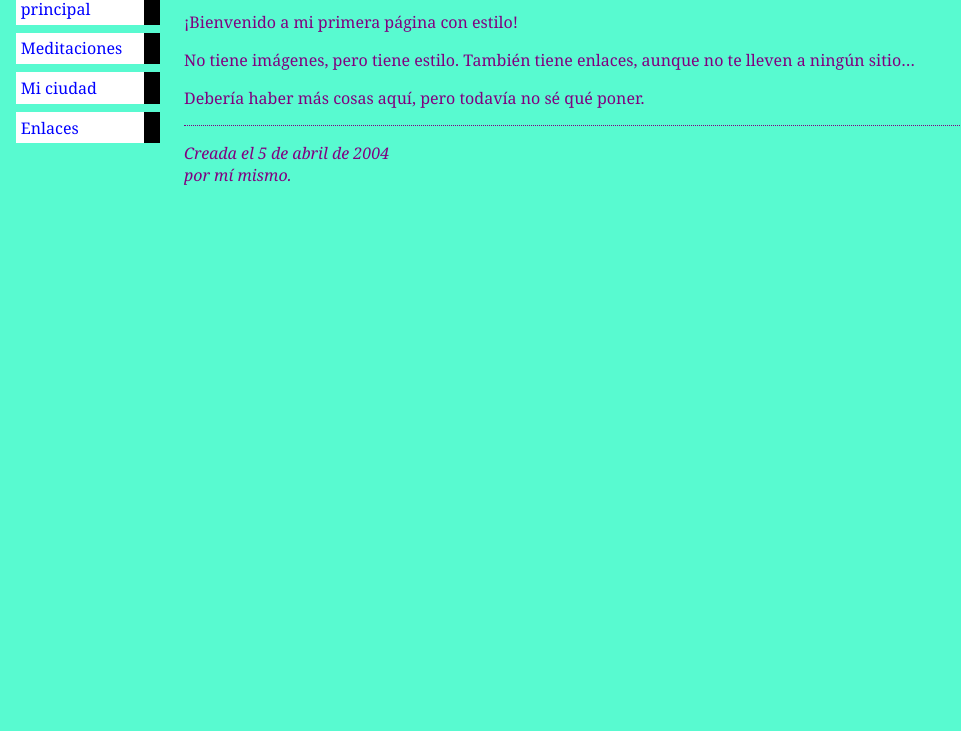
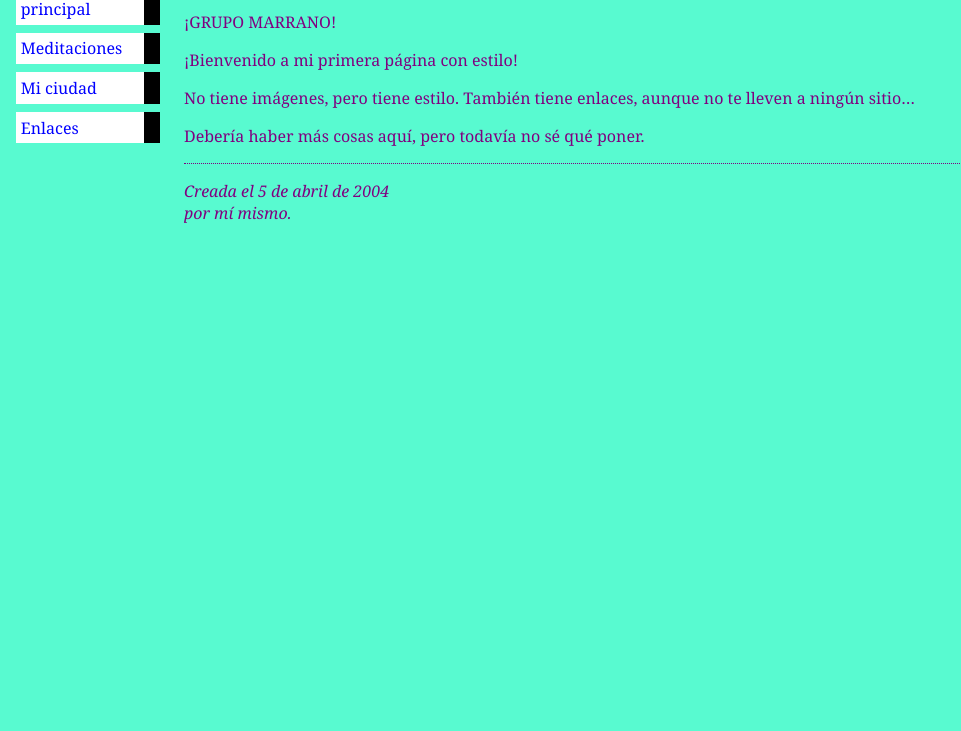
Before and after one commit to iHarold1/Web-Practica1, a plain HTML site: page index.html in a window 1280 px wide. Shown: the part 69-800 px from the top of the page, without its empty margins (0-961 px from the left). Drawn offline with Linux system fonts and the light colour scheme.

Commit message:
GRUPO MARRANO

```diff
--- a/index.html
+++ b/index.html
@@ -18,7 +18,7 @@
 
 <!-- Contenido principal -->
 <h1>Aprendiendo con GIT</h1>
-
+<p>¡GRUPO MARRANO!
 <p>¡Bienvenido a mi primera página con estilo!
 
 <p>No tiene imágenes, pero tiene estilo.
```
